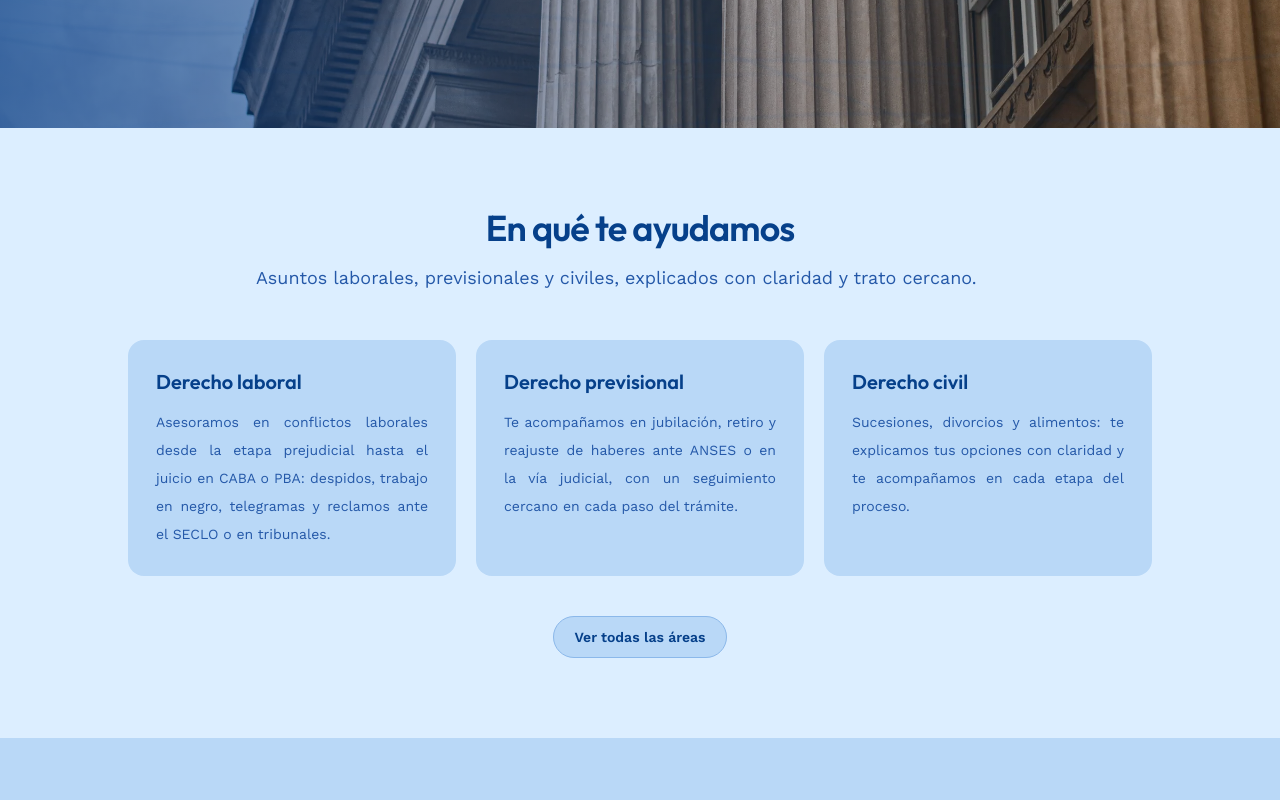
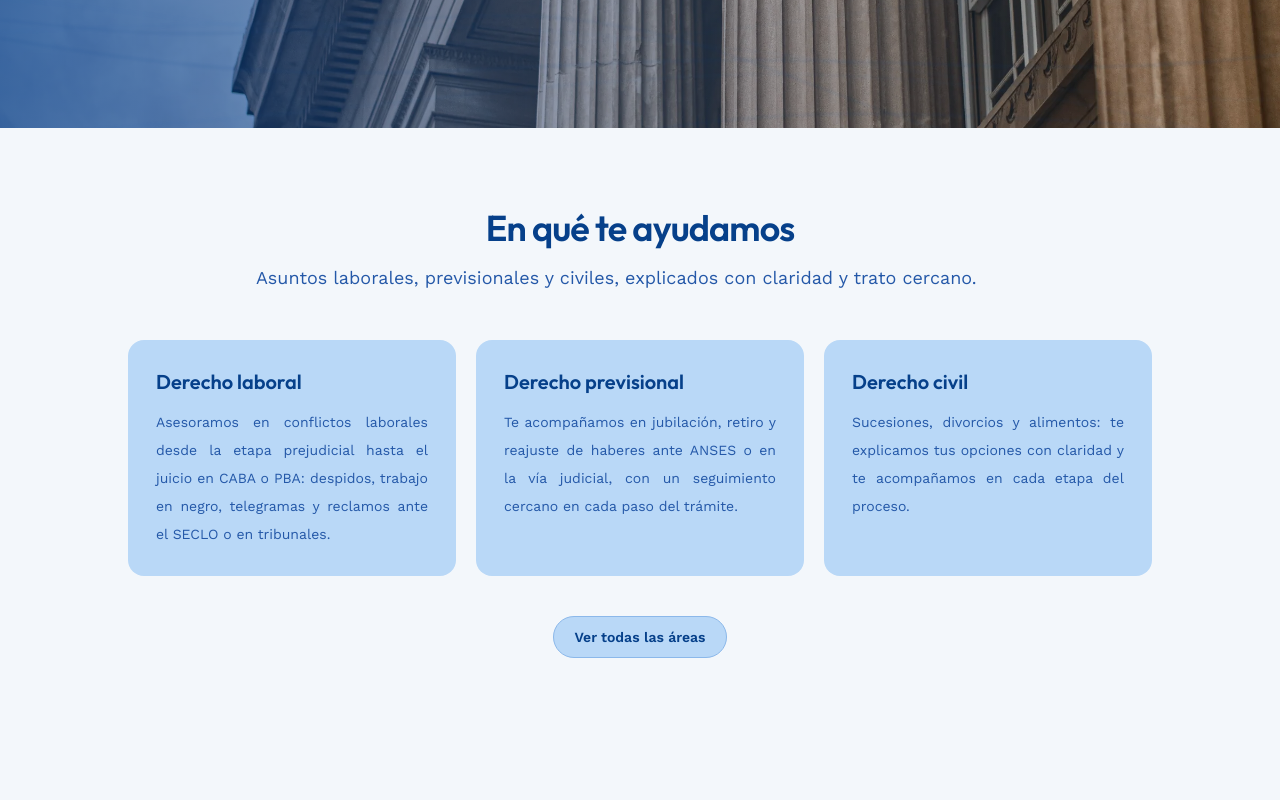
Before and after one commit to gonza0822/Estudio_RS, a Next.js app: page / in a window 1280 px wide. Shown: the part 480-1280 px from the top of the page. Built offline with nearby package versions, Linux system fonts and the light colour scheme.

Commit message:
white background

```diff
--- a/app/globals.css
+++ b/app/globals.css
@@ -7,14 +7,14 @@
   --cream: #b9d8f7;
   --beige: #9ec6f0;
   --sand: #3a6fbe;
-  --white: #dceeff;
+  --white: #f3f7fb;
   --ink: #06408a;
   --ink-deep: #020617;
   --ink-strong: #0f172a;
   --ink-body: #1e293b;
   --ink-muted: #2458a8;
   --border-soft: #8bb8ea;
-  --background: var(--cream);
+  --background: var(--white);
   --foreground: var(--ink);
 }
 
@@ -26,14 +26,14 @@
     --cream: #b9d8f7;
     --beige: #9ec6f0;
     --sand: #3a6fbe;
-    --white: #dceeff;
+    --white: #f3f7fb;
     --ink: #06408a;
     --ink-deep: #020617;
     --ink-strong: #0f172a;
     --ink-body: #1e293b;
     --ink-muted: #2458a8;
     --border-soft: #8bb8ea;
-    --background: var(--cream);
+    --background: var(--white);
     --foreground: var(--ink);
   }
 }
--- a/app/layout.tsx
+++ b/app/layout.tsx
@@ -28,7 +28,7 @@ export const metadata: Metadata = buildPageMetadata(
 
 export const viewport: Viewport = {
   colorScheme: "light",
-  themeColor: "#b9d8f7",
+  themeColor: "#f3f7fb",
 };
 
 export default function RootLayout({
@@ -42,7 +42,7 @@ export default function RootLayout({
       className={`${outfit.variable} ${workSans.variable} ${playfairDisplay.variable} h-full antialiased`}
       style={{ colorScheme: "light" }}
     >
-      <body className="min-h-full bg-cream font-sans text-ink">
+      <body className="min-h-full bg-surface font-sans text-ink">
         <div className="flex min-h-full flex-col">
           <SiteHeader />
           <main className="flex-1">{children}</main>
```
